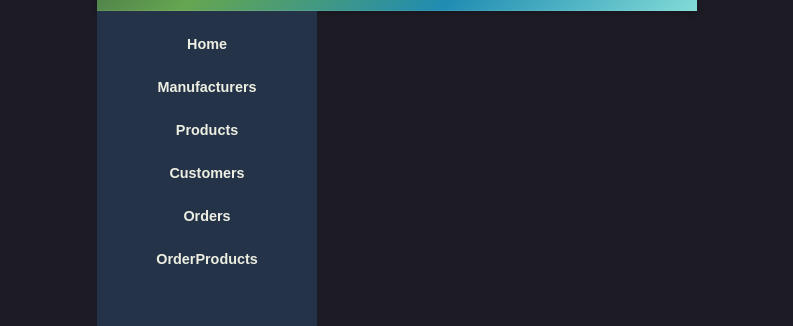
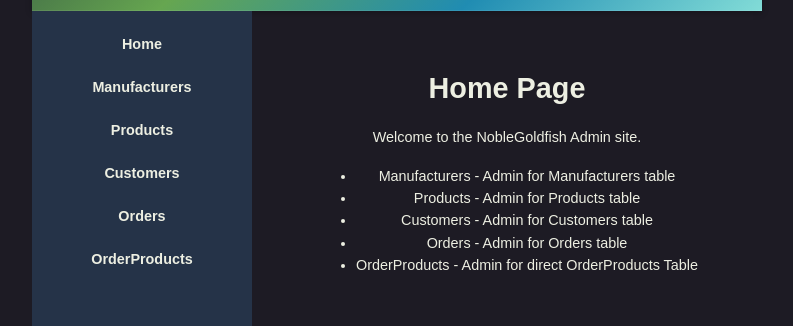
Before and after one commit to jmm583/cs340-portfolio, a React (Vite) app in the folder frontend/react/: page / in a window 1280 px wide. Shown: the part 166-492 px from the top of the page, without its empty margins (243-1036 px from the left). Built offline with nearby package versions, Linux system fonts and the light colour scheme; no server answers.

Commit message:
home page content added

```diff
--- a/frontend/react/src/pages/Home.jsx
+++ b/frontend/react/src/pages/Home.jsx
@@ -1,13 +1,22 @@
 
-import TableRow from "../components/TableRow";
-import { getCustomers, deleteCustomer } from "../components/apiClient";
+
+
 function Home() {
 
     return (
         <>
+            <div className='main'>
+            <h1>Home Page</h1>
 
-
-
+                <p>Welcome to the NobleGoldfish Admin site.</p>
+                <ul>
+                    <li>Manufacturers - Admin for Manufacturers table</li>
+                    <li>Products - Admin for Products table</li>
+                    <li>Customers - Admin for Customers table</li>
+                    <li>Orders - Admin for Orders table</li>
+                    <li>OrderProducts - Admin for direct OrderProducts Table</li>
+                </ul>
+            </div>
 
 
         </>
```
